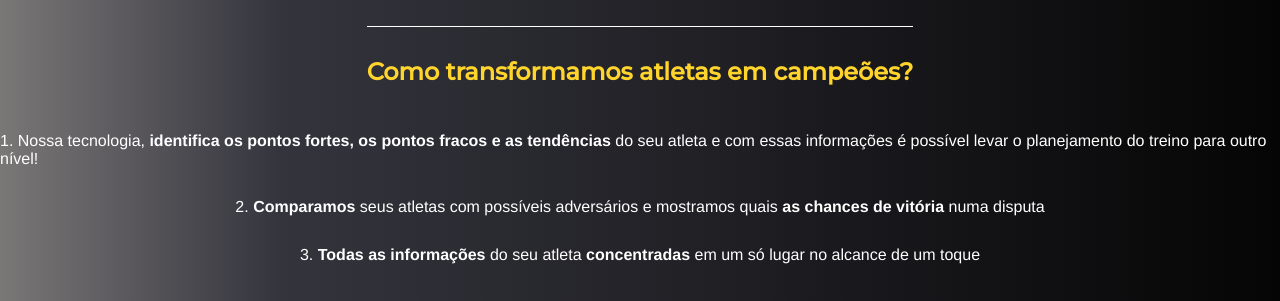
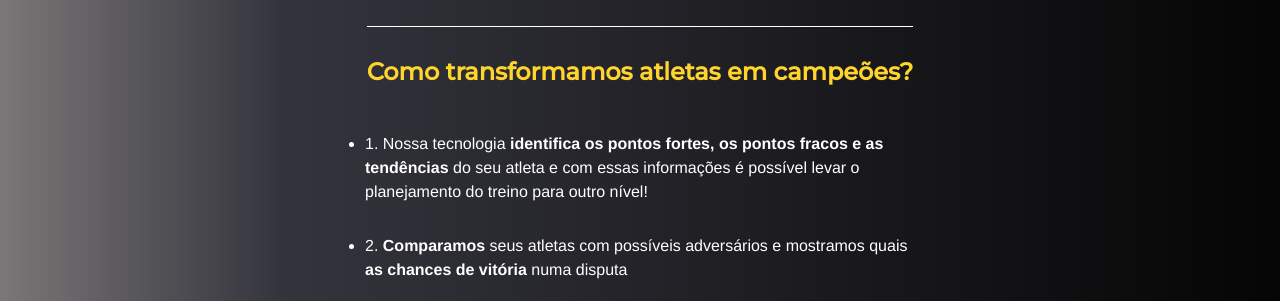
Before and after one commit to g-marinho/Landing-Pages, a plain HTML site: page Landing Page Eagle/index.html in a window 1280 px wide. Shown: the part 651-952 px from the top of the page. Drawn offline with Linux system fonts and the light colour scheme.

Commit message:
Ajuste de texto e troca p por li

```diff
--- a/Landing Page Eagle/css/style.css
+++ b/Landing Page Eagle/css/style.css
@@ -123,6 +123,10 @@ body {
 .conteudo-seçao-2-paragrafos {
     font-family: Helvetica, sans-serif;
     color: white;
+    text-align: left;
+    max-width: 550px;
+    margin: 0 auto 30px auto;
+    line-height: 1.5;
 }
 
 .rodape {
--- a/Landing Page Eagle/index.html
+++ b/Landing Page Eagle/index.html
@@ -31,9 +31,11 @@
 
         <section class="conteudo-seçao-2">
             <h3 class="conteudo-seçao-2-titulo">Como transformamos atletas em campeões?</h3>
-            <p class="conteudo-seçao-2-paragrafos">1. Nossa tecnologia, <strong>identifica os pontos fortes, os pontos fracos e as tendências</strong>  do seu atleta e com essas informações é possível levar o planejamento do treino para outro nível!</p>
-            <p class="conteudo-seçao-2-paragrafos">2. <strong>Comparamos</strong> seus atletas com possíveis adversários e mostramos quais <strong>as chances de vitória</strong> numa disputa</p>
-            <p class="conteudo-seçao-2-paragrafos">3. <strong>Todas as informações</strong> do seu atleta <strong>concentradas</strong> em um só lugar no alcance de um toque</p>
+            <ul>
+            <li class="conteudo-seçao-2-paragrafos">1. Nossa tecnologia <strong>identifica os pontos fortes, os pontos fracos e as tendências</strong>  do seu atleta e com essas informações é possível levar o planejamento do treino para outro nível!</li>
+            <li class="conteudo-seçao-2-paragrafos">2. <strong>Comparamos</strong> seus atletas com possíveis adversários e mostramos quais <strong>as chances de vitória</strong> numa disputa</li>
+            <li class="conteudo-seçao-2-paragrafos">3. <strong>Todas as informações</strong> do seu atleta <strong>concentradas</strong> em um só lugar ao alcance de um toque</li>
+            </ul>
         </section>
 
     </main>
```
